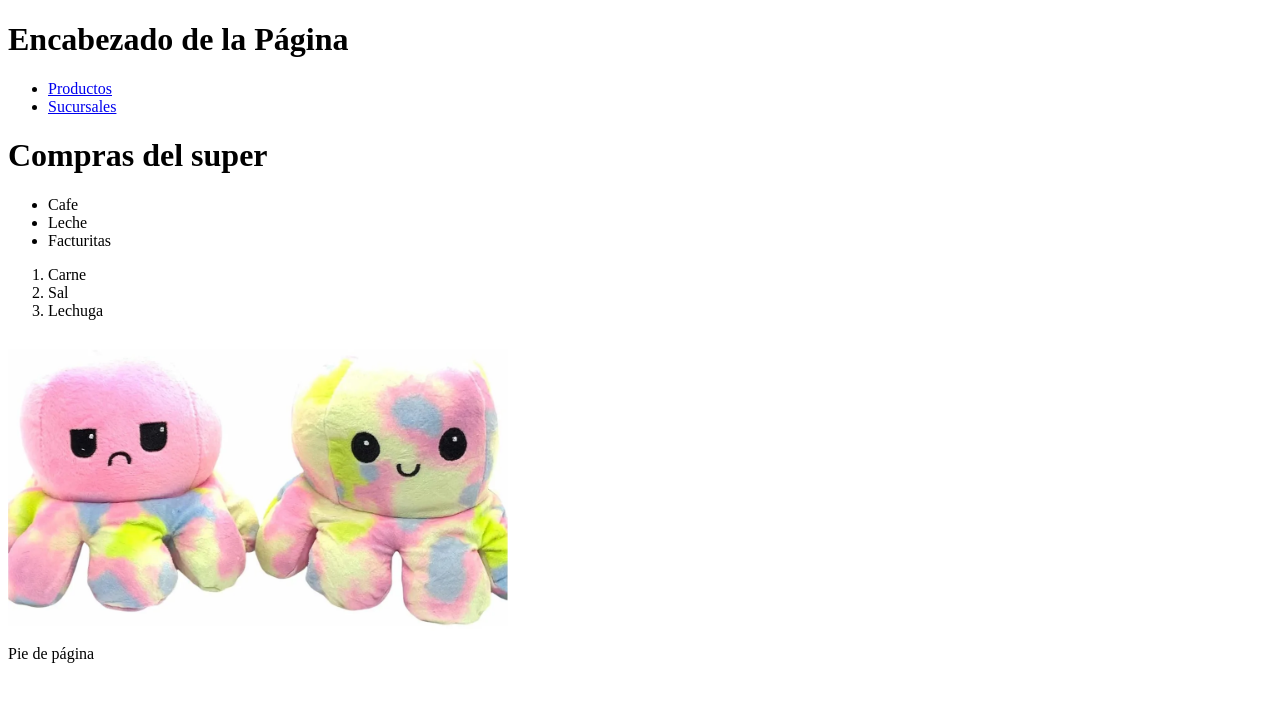
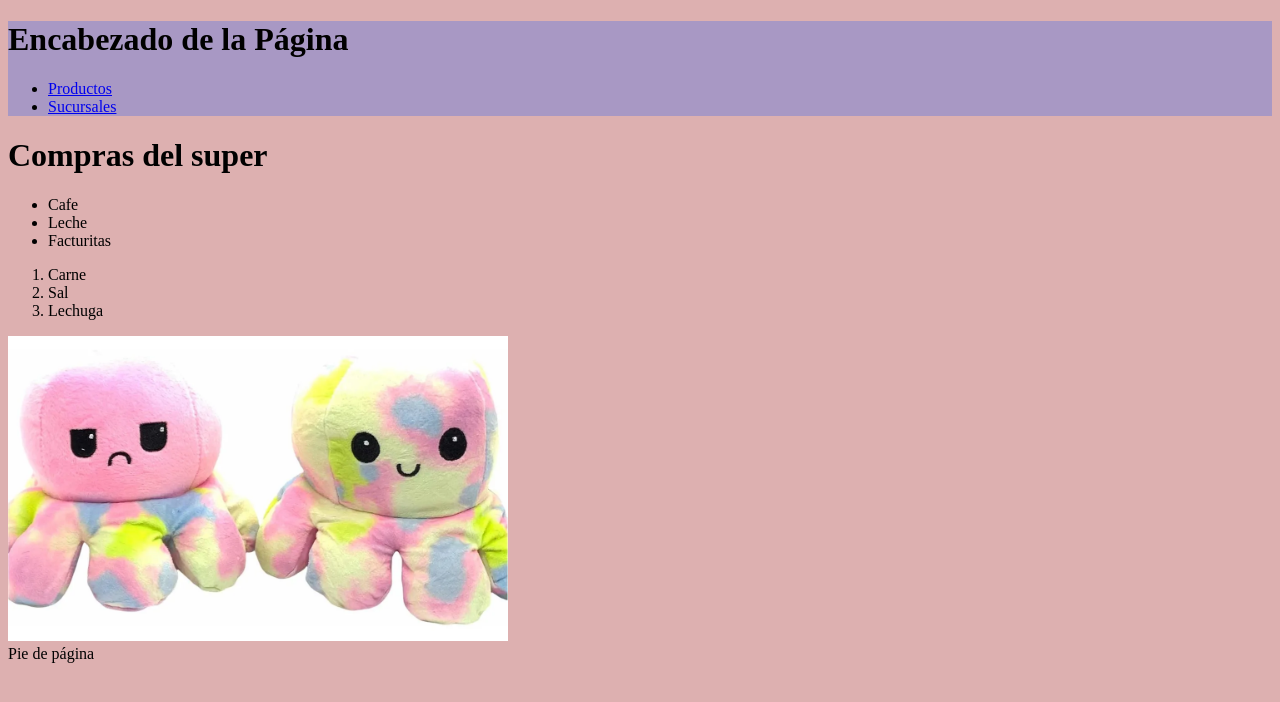
Before and after one commit to PiPa1337/proyectofinal, a plain HTML site: page Curso/Clase2/index.html in a window 1280 px wide. Drawn offline with Linux system fonts and the light colour scheme.

Commit message:
Update index.html

```diff
--- a/Curso/Clase2/index.html
+++ b/Curso/Clase2/index.html
@@ -5,9 +5,14 @@
     <meta http-equiv="X-UA-Compatible" content="IE=edge">
     <meta name="viewport" content="width=device-width, initial-scale=1.0">
     <title>Document</title>
+    <style>
+        body{
+            background-color: rgba(165, 42, 42, 0.367);
+        }
+    </style>
 </head>
 <body>
-    <header>
+    <header style="background-color: rgba(77, 113, 231, 0.367)">
         <h1>Encabezado de la Página</h1>
         <nav>
             <nav>
```
